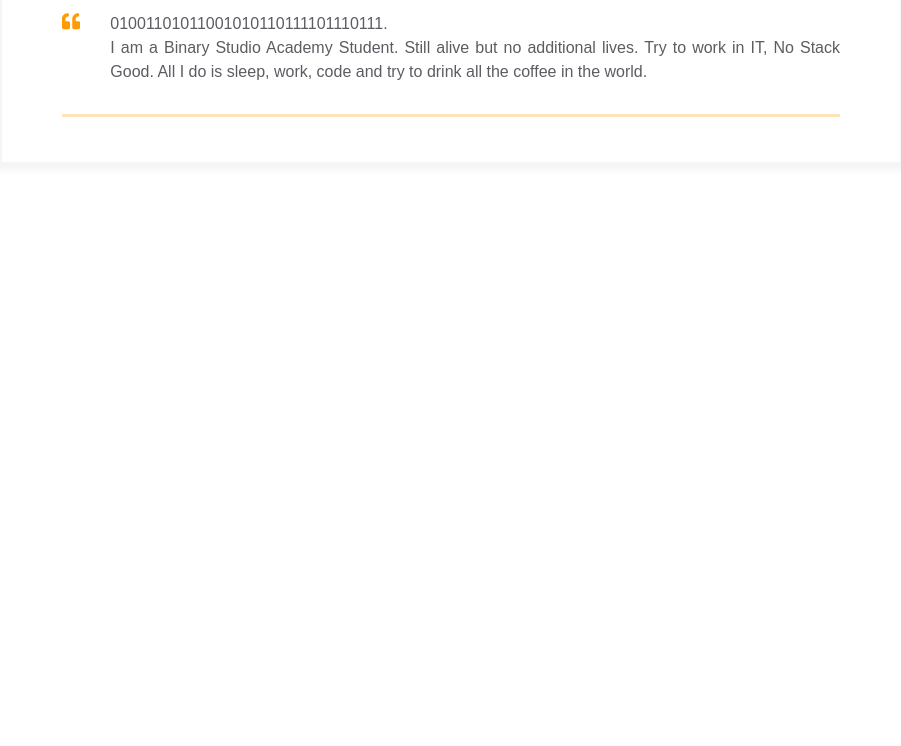
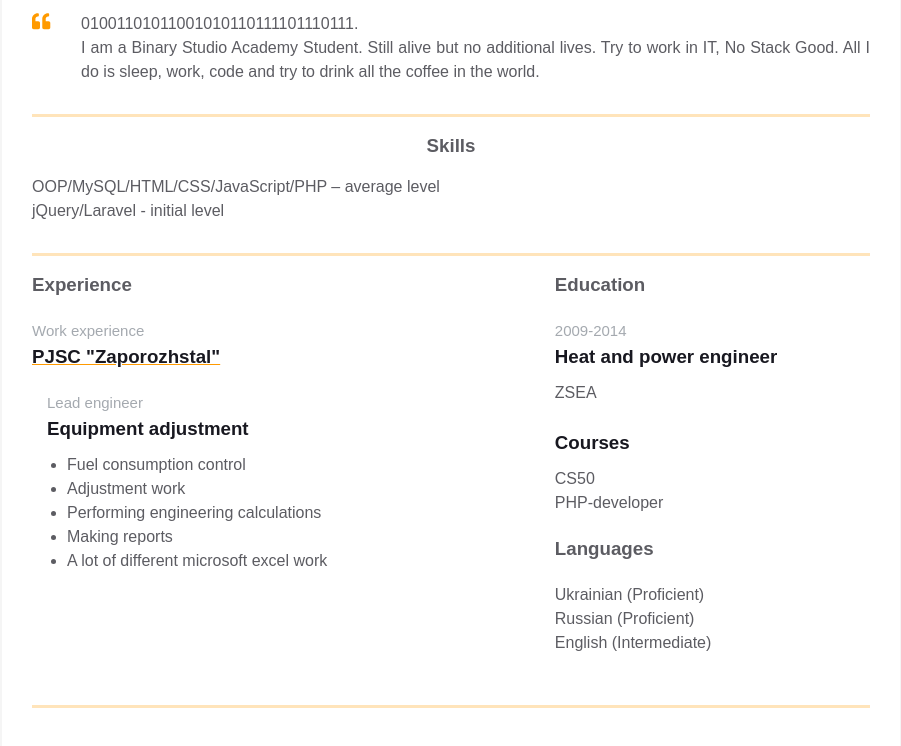
Before and after one commit to RuslanKamenev/homepage, a plain HTML site: page index.html in a window 1280 px wide. Shown: the part 338-1084 px from the top of the page, without its empty margins (189-1090 px from the left). Before the commit the page ends 800 px from the top, so only its background shows below. Drawn offline with Linux system fonts and the light colour scheme.

Commit message:
Add additional information in primary resume container

```diff
--- a/index.html
+++ b/index.html
@@ -43,12 +43,12 @@
              </div>
            </div>
 
-          <div class="contact-info__block contact-info__block--center">
+           <div class="contact-info__block contact-info__block--center">
             <img class="contact-info__avatar" src="avatar.bmp" alt="Avatar">
           </div>
 
           <div class="contact-info__block">
-            <div class="contact-info__item" target="_blank">
+            <div class="contact-info__item">
               <div class="contact-info__item-icon-wrapper">
                 <svg xmlns="http://www.w3.org/2000/svg" class="icon icon-tabler icon-tabler-device-mobile" width="24" height="24" viewBox="0 0 24 24" stroke-width="2" stroke="currentColor" fill="none" stroke-linecap="round" stroke-linejoin="round">
                  <path stroke="none" d="M0 0h24v24H0z" fill="none"></path>
@@ -71,8 +71,7 @@
        </div>
      </div>
 
-     <div class="container">
-      <div class="resume__block">
+     <div class="resume__block">
         <div class="intro">
           <div class="intro__icon-wrapper">
             <svg class="intro__icon" xmlns="http://www.w3.org/2000/svg" viewBox="0 0 512 512">
@@ -87,10 +86,77 @@
         </p>
       </div>
     </div>
+
+    <div class="resume__block">
+      <div class="skills">
+        <h3 class="skills__header">Skills</h3>
+        <p class="skills__text">
+          OOP/MySQL/HTML/CSS/JavaScript/PHP – average level<br>
+          jQuery/Laravel - initial level
+        </p>
+      </div>
+    </div>
+
+    <div class="resume__block">
+      <div class="main-info fh">
+        <div class="experiences">
+          <h3 class="experiences__header">Experience</h3>
+          <div class="experiences__company">
+            <div class="experiences__company-header">
+              <span class="experiences__company-header-durability">Work experience</span>
+              <h3 class="experiences__company-header-name">PJSC "Zaporozhstal"</h3>
+            </div>
+
+            <div class="experiences__company-project">
+              <span class="experiences__company-project-role">Lead engineer</span>
+              <h3 class="experiences__company-project-name">Equipment adjustment</h3>
+              <ul class="experiences__company-project-responsibilities">
+                <li>Fuel consumption control</li>
+                <li>Adjustment work</li>
+                <li>Performing engineering calculations</li>
+                <li>Making reports</li>
+                <li>A lot of different microsoft excel work</li>
+              </ul>
+            </div>
+          </div>
+        </div>
+
+        <div class="additional-info fv">
+          <div class="additional-info__education">
+            <h3 class="additional-info__education-header">Education</h3>
+            <div class="additional-info__education-university">
+              <span class="additional-info__education-university-durability">2009-2014</span>
+              <h3 class="additional-info__education-university-speciality">Heat and power engineer</h3>
+              <p class="additional-info__education-university-name">ZSEA</p>
+            </div>
+
+            <div class="additional-info__education-university"><br>
+              <h3 class="additional-info__education-university-speciality">Courses</h3>
+              <p class="additional-info__education-university-name">CS50</p>
+              <a href="https://zp.imt.academy/kursi-php/" class="contact-info__item" target="_blank">
+                <p class="additional-info__education-university-name">PHP-developer</p>
+              </a>
+            </div>
+          </div>
+
+          <div class="additional-info__languages">
+            <h3 class="additional-info__languages-header">Languages</h3>
+            <p class="additional-info__languages-item">
+              Ukrainian (Proficient)
+            </p>
+            <p class="additional-info__languages-item">
+              Russian (Proficient)
+            </p>
+            <p class="additional-info__languages-item">
+              English (Intermediate)
+            </p>
+          </div>
+
+        </div>
+      </div>
+    </div>
+
   </div>
-
-
-</div>
 </div>
 </main>
 
```
